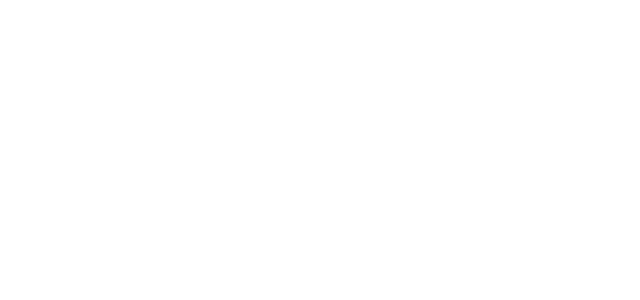
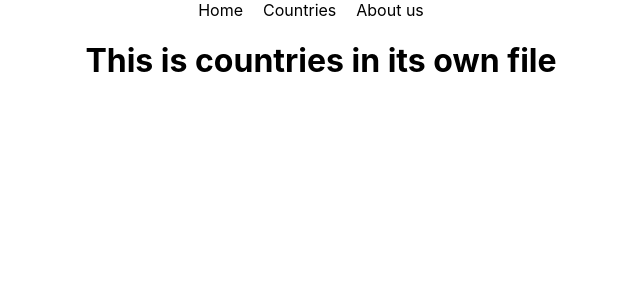
Before and after one commit to bishnunth20/react-rest-countries, a React (Create React App) app: page / in a window 1280 px wide. Shown: the top 300 px of the page, without its empty margins (319-959 px from the left). Built offline with nearby package versions, Linux system fonts and the light colour scheme.

Commit message:
46-3 React Extension Pack and component with css file

```diff
--- a/src/App.js
+++ b/src/App.js
@@ -1,41 +1,14 @@
 import './App.css';
+import Countries from './components/Countries/Countries';
+import Header from './components/Header/Header';
 
 function App() {
   return (
     <div className="App">
-
+      <Header></Header>
+      <Countries></Countries>
     </div>
   );
 }
 
-
-/*
-function Countries() {
-  const [countries, setCountries] = useState([]);
-
-  useEffect(() => {
-    fetch('https://restcountries.com/v3.1/all')
-      .then(res => res.json())
-      .then(data => setCountries(data));
-  }, [])
-  return (
-    <div>
-      <h2>Traveling arount the world!!!</h2>
-      <h3>Countries Available: {countries.length}</h3>
-      {
-        countries.map(country => <Country name={country.name.common} capital={country.capital}></Country>)
-      }
-    </div>
-  );
-}
-
-function Country(props) {
-  return (
-    <div>
-      <h2>Name: {props.name}</h2>
-      <h4>Capital: {props.capital}</h4>
-    </div>
-  );
-}
- */
 export default App;
--- a/src/components/Countries/Countries.js
+++ b/src/components/Countries/Countries.js
@@ -1,3 +1,11 @@
-function Countries() {
+import React from 'react';
 
-}
+const Countries = () => {
+  return (
+    <div>
+      <h1>This is countries in its own file</h1>
+    </div>
+  );
+};
+
+export default Countries;
--- /dev/null
+++ b/src/components/Header/Header.css
@@ -0,0 +1,5 @@
+.menu a{
+  text-decoration: none;
+  color: black;
+  margin-right: 20px;
+}
--- /dev/null
+++ b/src/components/Header/Header.js
@@ -0,0 +1,16 @@
+import React from 'react';
+import './Header.css';
+
+const Header = () => {
+  return (
+    <div>
+      <nav className='menu'>
+        <a href="/home">Home</a>
+        <a href="/countries">Countries</a>
+        <a href="/aboutus">About us</a>
+      </nav>
+    </div>
+  );
+};
+
+export default Header;
```
